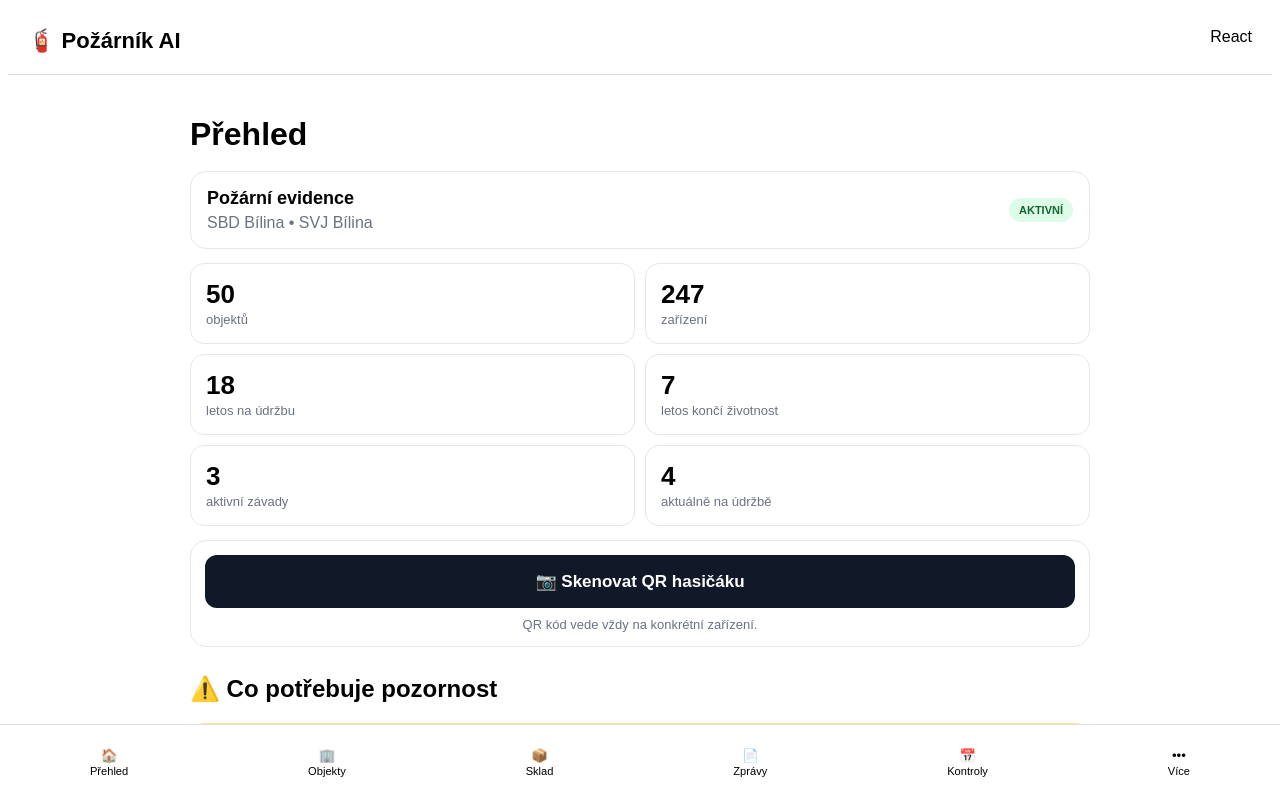
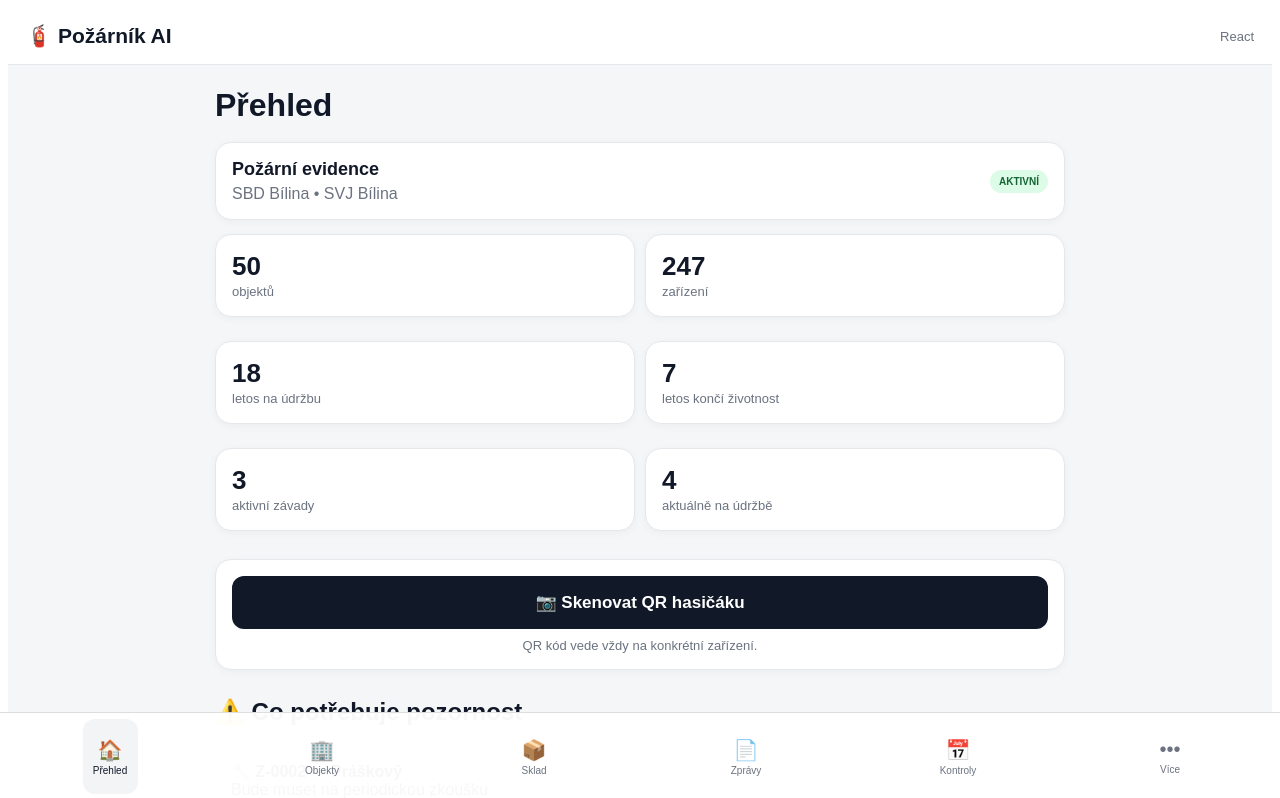
Before and after one commit to jardastepanek1616-dot/pozarnik-ai2, a React (Vite) app: page / in a window 1280 px wide. Shown: the top 798 px of the page. Built offline with nearby package versions, Linux system fonts and the light colour scheme.

Commit message:
Update App.jsx

```diff
--- a/src/App.jsx
+++ b/src/App.jsx
@@ -8,65 +8,177 @@ const menu = [
   ["controls", "📅", "Kontroly"],
   ["more", "•••", "Více"],
 ];
+
+function App() {
+  const [screen, setScreen] = useState("dashboard");
+
+  return (
+    <div
+      style={{
+        minHeight: "100vh",
+        background: "#f4f6f8",
+        color: "#111827",
+        fontFamily: "Arial, Helvetica, sans-serif",
+        paddingBottom: 90,
+      }}
+    >
+      <header
+        style={{
+          position: "sticky",
+          top: 0,
+          zIndex: 10,
+          background: "white",
+          borderBottom: "1px solid #e5e7eb",
+          padding: "16px 18px",
+          display: "flex",
+          justifyContent: "space-between",
+          alignItems: "center",
+        }}
+      >
+        <b style={{ fontSize: 21 }}>🧯 Požárník AI</b>
+        <span style={{ color: "#6b7280", fontSize: 13 }}>React</span>
+      </header>
+
+      <main
+        style={{
+          maxWidth: 850,
+          margin: "auto",
+          padding: "22px 16px",
+        }}
+      >
+        {screen === "dashboard" && <Dashboard />}
+        {screen === "objects" && <Objects />}
+
+        {screen !== "dashboard" && screen !== "objects" && (
+          <>
+            <h1>
+              {menu.find((item) => item[0] === screen)?.[2]}
+            </h1>
+
+            <div
+              style={{
+                background: "white",
+                border: "1px solid #e5e7eb",
+                borderRadius: 16,
+                padding: 20,
+              }}
+            >
+              Tato část aplikace přijde na řadu za chvíli. 😎
+            </div>
+          </>
+        )}
+      </main>
+
+      <nav
+        style={{
+          position: "fixed",
+          bottom: 0,
+          left: 0,
+          right: 0,
+          zIndex: 20,
+          height: 75,
+          background: "rgba(255,255,255,.97)",
+          borderTop: "1px solid #ddd",
+          display: "flex",
+          justifyContent: "space-around",
+          padding: "6px 4px",
+        }}
+      >
+        {menu.map(([id, icon, name]) => (
+          <button
+            key={id}
+            onPointerDown={() => setScreen(id)}
+            style={{
+              border: 0,
+              background:
+                screen === id ? "#f3f4f6" : "transparent",
+              color:
+                screen === id ? "#111827" : "#6b7280",
+              minWidth: 55,
+              borderRadius: 12,
+              display: "flex",
+              flexDirection: "column",
+              alignItems: "center",
+              justifyContent: "center",
+              gap: 3,
+              padding: 8,
+            }}
+          >
+            <span style={{ fontSize: 20 }}>{icon}</span>
+            <small style={{ fontSize: 10 }}>{name}</small>
+          </button>
+        ))}
+      </nav>
+    </div>
+  );
+}
+
+/* =========================
+   PŘEHLED
+========================= */
+
 function Dashboard() {
   return (
     <>
-      <h1 style={{ marginBottom: 18 }}>Přehled</h1>
+      <h1 style={{ margin: "0 0 18px" }}>Přehled</h1>
 
-      <div style={{
-        background: "white",
-        border: "1px solid #e5e7eb",
-        borderRadius: 16,
-        padding: 16,
-        marginBottom: 14
-      }}>
-        <div style={{
+      <div style={cardStyle}>
+        <div
+          style={{
             display: "flex",
             justifyContent: "space-between",
             alignItems: "center",
-          gap: 10
-        }}>
+            gap: 12,
+          }}
+        >
           <div>
-            <b style={{ fontSize: 18 }}>Požární evidence</b>
-            <div style={{ color: "#6b7280", marginTop: 5 }}>
+            <b style={{ fontSize: 18 }}>
+              Požární evidence
+            </b>
+
+            <div style={mutedStyle}>
               SBD Bílina • SVJ Bílina
             </div>
           </div>
 
-          <span style={{
-            background: "#dcfce7",
-            color: "#166534",
-            padding: "6px 10px",
-            borderRadius: 999,
-            fontSize: 11,
-            fontWeight: 700
-          }}>
-            AKTIVNÍ
-          </span>
+          <Badge
+            text="AKTIVNÍ"
+            background="#dcfce7"
+            color="#166534"
+          />
         </div>
       </div>
 
-      <div style={{
+      <div
+        style={{
           display: "grid",
           gridTemplateColumns: "repeat(2, 1fr)",
-        gap: 10
-      }}>
+          gap: 10,
+        }}
+      >
         <DashboardStat number="50" text="objektů" />
         <DashboardStat number="247" text="zařízení" />
-        <DashboardStat number="18" text="letos na údržbu" />
-        <DashboardStat number="7" text="letos končí životnost" />
-        <DashboardStat number="3" text="aktivní závady" />
-        <DashboardStat number="4" text="aktuálně na údržbě" />
+        <DashboardStat
+          number="18"
+          text="letos na údržbu"
+        />
+        <DashboardStat
+          number="7"
+          text="letos končí životnost"
+        />
+        <DashboardStat
+          number="3"
+          text="aktivní závady"
+        />
+        <DashboardStat
+          number="4"
+          text="aktuálně na údržbě"
+        />
       </div>
 
-      <div style={{
-        background: "white",
-        border: "1px solid #e5e7eb",
-        borderRadius: 16,
-        padding: 14,
-        marginTop: 14
-      }}>
-        <button style={{
+      <div style={{ ...cardStyle, marginTop: 14 }}>
+        <button
+          style={{
             width: "100%",
             background: "#111827",
             color: "white",
@@ -74,17 +186,20 @@ function Dashboard() {
             borderRadius: 12,
             padding: 16,
             fontSize: 17,
-          fontWeight: 700
-        }}>
+            fontWeight: 700,
+          }}
+        >
           📷 Skenovat QR hasičáku
         </button>
 
-        <div style={{
+        <div
+          style={{
             textAlign: "center",
             color: "#6b7280",
             fontSize: 13,
-          marginTop: 9
-        }}>
+            marginTop: 9,
+          }}
+        >
           QR kód vede vždy na konkrétní zařízení.
         </div>
       </div>
@@ -93,34 +208,38 @@ function Dashboard() {
         ⚠️ Co potřebuje pozornost
       </h2>
 
-      <div style={{
+      <div
+        style={{
           background: "#fffbeb",
           border: "1px solid #fde68a",
           borderRadius: 14,
           padding: 15,
-        marginBottom: 10
-      }}>
+          marginBottom: 10,
+        }}
+      >
         <b>🔧 Z-0002 — Práškový</b>
         <br />
         Bude muset na periodickou zkoušku
         <br />
-        <span style={{ color: "#6b7280", fontSize: 13 }}>
+        <span style={smallStyle}>
           15. 3. 2027 • Panelový dům 127
         </span>
       </div>
 
-      <div style={{
+      <div
+        style={{
           background: "#f5f3ff",
           border: "1px solid #ddd6fe",
           borderRadius: 14,
           padding: 15,
-        marginBottom: 10
-      }}>
+          marginBottom: 10,
+        }}
+      >
         <b>⏳ Z-0003 — Vodní</b>
         <br />
         Končí životnost
         <br />
-        <span style={{ color: "#6b7280", fontSize: 13 }}>
+        <span style={smallStyle}>
           2. 4. 2027 • Panelový dům 129
         </span>
       </div>
@@ -129,15 +248,21 @@ function Dashboard() {
         📊 Nejvíce závad
       </h2>
 
-      <div style={{
-        background: "white",
-        border: "1px solid #e5e7eb",
-        borderRadius: 16,
-        padding: 16
-      }}>
-        <FaultRow name="🔩 Poškozený plášť" count="3×" />
-        <FaultRow name="🔒 Chybí plomba" count="2×" />
-        <FaultRow name="📉 Nízký tlak" count="1×" />
+      <div style={cardStyle}>
+        <FaultRow
+          name="🔩 Poškozený plášť"
+          count="3×"
+        />
+
+        <FaultRow
+          name="🔒 Chybí plomba"
+          count="2×"
+        />
+
+        <FaultRow
+          name="📉 Nízký tlak"
+          count="1×"
+        />
       </div>
     </>
   );
@@ -145,23 +270,22 @@ function Dashboard() {
 
 function DashboardStat({ number, text }) {
   return (
-    <div style={{
-      background: "white",
-      border: "1px solid #e5e7eb",
-      borderRadius: 14,
-      padding: 15
-    }}>
-      <strong style={{
+    <div style={cardStyle}>
+      <strong
+        style={{
           display: "block",
-        fontSize: 26
-      }}>
+          fontSize: 26,
+        }}
+      >
         {number}
       </strong>
 
-      <span style={{
+      <span
+        style={{
           color: "#6b7280",
-        fontSize: 13
-      }}>
+          fontSize: 13,
+        }}
+      >
         {text}
       </span>
     </div>
@@ -170,72 +294,321 @@ function DashboardStat({ number, text }) {
 
 function FaultRow({ name, count }) {
   return (
-    <div style={{
+    <div
+      style={{
         display: "flex",
         justifyContent: "space-between",
         padding: "11px 0",
-      borderBottom: "1px solid #eee"
-    }}>
+        borderBottom: "1px solid #eee",
+      }}
+    >
       <span>{name}</span>
       <b>{count}</b>
     </div>
   );
 }
 
-function App() {
-  const [screen, setScreen] = useState("dashboard");
+/* =========================
+   OBJEKTY
+========================= */
+
+function Objects() {
+  const [customer, setCustomer] = useState("Všichni");
+  const [search, setSearch] = useState("");
+
+  const objects = [
+    {
+      id: 1,
+      name: "Panelový dům 125",
+      customer: "SBD Bílina",
+      address: "Bílina, Ulice 125",
+      devices: 4,
+      hydrants: 1,
+      status: "V POŘÁDKU",
+    },
+    {
+      id: 2,
+      name: "Panelový dům 127",
+      customer: "SBD Bílina",
+      address: "Bílina, Ulice 127",
+      devices: 6,
+      hydrants: 1,
+      status: "MUSÍ NA ÚDRŽBU",
+    },
+    {
+      id: 3,
+      name: "Panelový dům 129",
+      customer: "SBD Bílina",
+      address: "Bílina, Ulice 129",
+      devices: 5,
+      hydrants: 2,
+      status: "PO EXPIRACI",
+    },
+    {
+      id: 4,
+      name: "Panelový dům 131",
+      customer: "SVJ Bílina",
+      address: "Bílina, Ulice 131",
+      devices: 8,
+      hydrants: 1,
+      status: "V POŘÁDKU",
+    },
+    {
+      id: 5,
+      name: "Panelový dům 133",
+      customer: "SVJ Bílina",
+      address: "Bílina, Ulice 133",
+      devices: 3,
+      hydrants: 2,
+      status: "V POŘÁDKU",
+    },
+  ];
+
+  const filteredObjects = objects.filter((object) => {
+    const matchesCustomer =
+      customer === "Všichni" ||
+      object.customer === customer;
+
+    const text =
+      `${object.name} ${object.address} ${object.customer}`.toLowerCase();
+
+    const matchesSearch =
+      text.includes(search.toLowerCase());
+
+    return matchesCustomer && matchesSearch;
+  });
 
   return (
-    <div style={{ fontFamily: "Arial", paddingBottom: 90 }}>
-      <header style={{
-        padding: 20,
-        borderBottom: "1px solid #ddd",
+    <>
+      <div
+        style={{
           display: "flex",
-        justifyContent: "space-between"
-      }}>
-        <b style={{ fontSize: 22 }}>🧯 Požárník AI</b>
-        <span>React</span>
-      </header>
-
-    <main style={{ padding: 20, maxWidth: 900, margin: "auto" }}>
-{screen === "dashboard" && <Dashboard />}
-{screen === "objects" && <Objects />}
-
-{screen !== "dashboard" && screen !== "objects" && (
-  <>
-    <h1>{menu.find((x) => x[0] === screen)?.[2]}</h1>
-    <p>Tahle část aplikace přijde na řadu za chvíli. 😎</p>
-  </>
-)}
-</main>
-
-      <nav style={{
-        position: "fixed",
-        bottom: 0,
-        left: 0,
-        right: 0,
-        height: 75,
-        background: "white",
-        borderTop: "1px solid #ddd",
-        display: "flex",
-        justifyContent: "space-around"
-      }}>
-        {menu.map(([id, icon, name]) => (
-          <button
-            key={id}
-            onClick={() => setScreen(id)}
-            style={{
-              border: 0,
-              background: "transparent",
-              padding: 8
+          justifyContent: "space-between",
+          alignItems: "center",
+          gap: 10,
+          marginBottom: 18,
         }}
       >
-            <div>{icon}</div>
-            <small>{name}</small>
+        <h1 style={{ margin: 0 }}>🏢 Objekty</h1>
+
+        <button
+          style={{
+            background: "#111827",
+            color: "white",
+            border: 0,
+            borderRadius: 10,
+            padding: "11px 14px",
+            fontWeight: 700,
+          }}
+        >
+          + Objekt
+        </button>
+      </div>
+
+      <div style={cardStyle}>
+        <b>👥 Zákazníci</b>
+
+        <div
+          style={{
+            display: "flex",
+            gap: 8,
+            overflowX: "auto",
+            marginTop: 12,
+          }}
+        >
+          {[
+            "Všichni",
+            "SBD Bílina",
+            "SVJ Bílina",
+          ].map((name) => (
+            <button
+              key={name}
+              onPointerDown={() => setCustomer(name)}
+              style={{
+                background:
+                  customer === name
+                    ? "#111827"
+                    : "#f3f4f6",
+                color:
+                  customer === name
+                    ? "white"
+                    : "#111827",
+                border: "1px solid #e5e7eb",
+                borderRadius: 10,
+                padding: "10px 13px",
+                whiteSpace: "nowrap",
+              }}
+            >
+              {name}
             </button>
           ))}
-      </nav>
         </div>
+      </div>
+
+      <input
+        value={search}
+        onChange={(e) => setSearch(e.target.value)}
+        placeholder="🔎 Hledat objekt..."
+        style={{
+          width: "100%",
+          padding: 14,
+          border: "1px solid #d1d5db",
+          borderRadius: 12,
+          marginBottom: 14,
+          fontSize: 16,
+          background: "white",
+        }}
+      />
+
+      {filteredObjects.map((object) => (
+        <div
+          key={object.id}
+          style={{
+            ...cardStyle,
+            marginBottom: 12,
+          }}
+        >
+          <div
+            style={{
+              display: "flex",
+              justifyContent: "space-between",
+              gap: 12,
+            }}
+          >
+            <div>
+              <b>🏢 {object.name}</b>
+
+              <div style={mutedStyle}>
+                {object.customer}
+              </div>
+
+              <div style={smallStyle}>
+                {object.address}
+              </div>
+            </div>
+
+            <ObjectStatus status={object.status} />
+          </div>
+
+          <div
+            style={{
+              borderTop: "1px solid #eee",
+              marginTop: 14,
+              paddingTop: 12,
+              color: "#4b5563",
+            }}
+          >
+            🧯 {object.devices} hasičáků
+            {" • "}
+            🚒 {object.hydrants} hydrantů
+          </div>
+
+          <button
+            onPointerDown={() =>
+              alert(`Detail objektu: ${object.name}`)
+            }
+            style={{
+              width: "100%",
+              marginTop: 12,
+              background: "#f3f4f6",
+              border: "1px solid #e5e7eb",
+              borderRadius: 10,
+              padding: 11,
+              fontWeight: 700,
+            }}
+          >
+            DETAIL OBJEKTU →
+          </button>
+        </div>
+      ))}
+
+      {filteredObjects.length === 0 && (
+        <div
+          style={{
+            ...cardStyle,
+            textAlign: "center",
+            color: "#6b7280",
+            padding: 25,
+          }}
+        >
+          Žádný objekt nebyl nalezen.
+        </div>
+      )}
+    </>
+  );
+}
+
+function ObjectStatus({ status }) {
+  let background = "#dcfce7";
+  let color = "#166534";
+
+  if (status === "MUSÍ NA ÚDRŽBU") {
+    background = "#fef3c7";
+    color = "#92400e";
+  }
+
+  if (status === "PO EXPIRACI") {
+    background = "#fee2e2";
+    color = "#991b1b";
+  }
+
+  return (
+    <span
+      style={{
+        background,
+        color,
+        padding: "6px 9px",
+        borderRadius: 999,
+        fontSize: 10,
+        fontWeight: 800,
+        whiteSpace: "nowrap",
+        height: "fit-content",
+      }}
+    >
+      {status}
+    </span>
+  );
+}
+
+/* =========================
+   STYLY
+========================= */
+
+const cardStyle = {
+  background: "white",
+  border: "1px solid #e5e7eb",
+  borderRadius: 16,
+  padding: 16,
+  marginBottom: 14,
+  boxShadow: "0 2px 8px rgba(0,0,0,.04)",
+};
+
+const mutedStyle = {
+  color: "#6b7280",
+  marginTop: 5,
+};
+
+const smallStyle = {
+  color: "#6b7280",
+  fontSize: 13,
+  lineHeight: 1.5,
+};
+
+function Badge({ text, background, color }) {
+  return (
+    <span
+      style={{
+        background,
+        color,
+        padding: "6px 9px",
+        borderRadius: 999,
+        fontSize: 10,
+        fontWeight: 800,
+        whiteSpace: "nowrap",
+      }}
+    >
+      {text}
+    </span>
   );
 }
 
```
Lines whose indentation alone changed are shown as unchanged.
